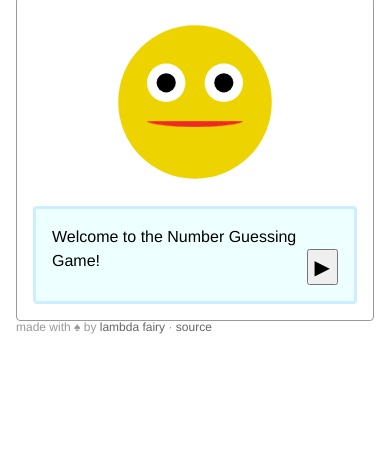
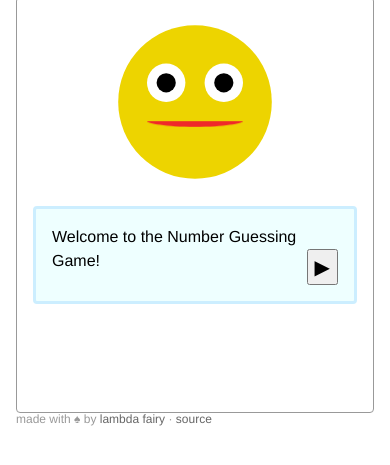
Before and after one commit to lambda-fairy/gtn, a website: page index.html in a window 390 px wide. Shown: the part 43-508 px from the top of the page. Drawn offline with Linux system fonts and the light colour scheme.

Commit message:
Set taller min-height on narrow viewports

```diff
--- a/gtn.css
+++ b/gtn.css
@@ -64,6 +64,11 @@ button:focus {
   min-height: 15rem;
   border: 1px solid #999;
   border-radius: 4px;
+}
+@media (max-width: 500px) {
+  #main {
+    min-height: 26rem;
+  }
 }
 
 #main > * {
```
